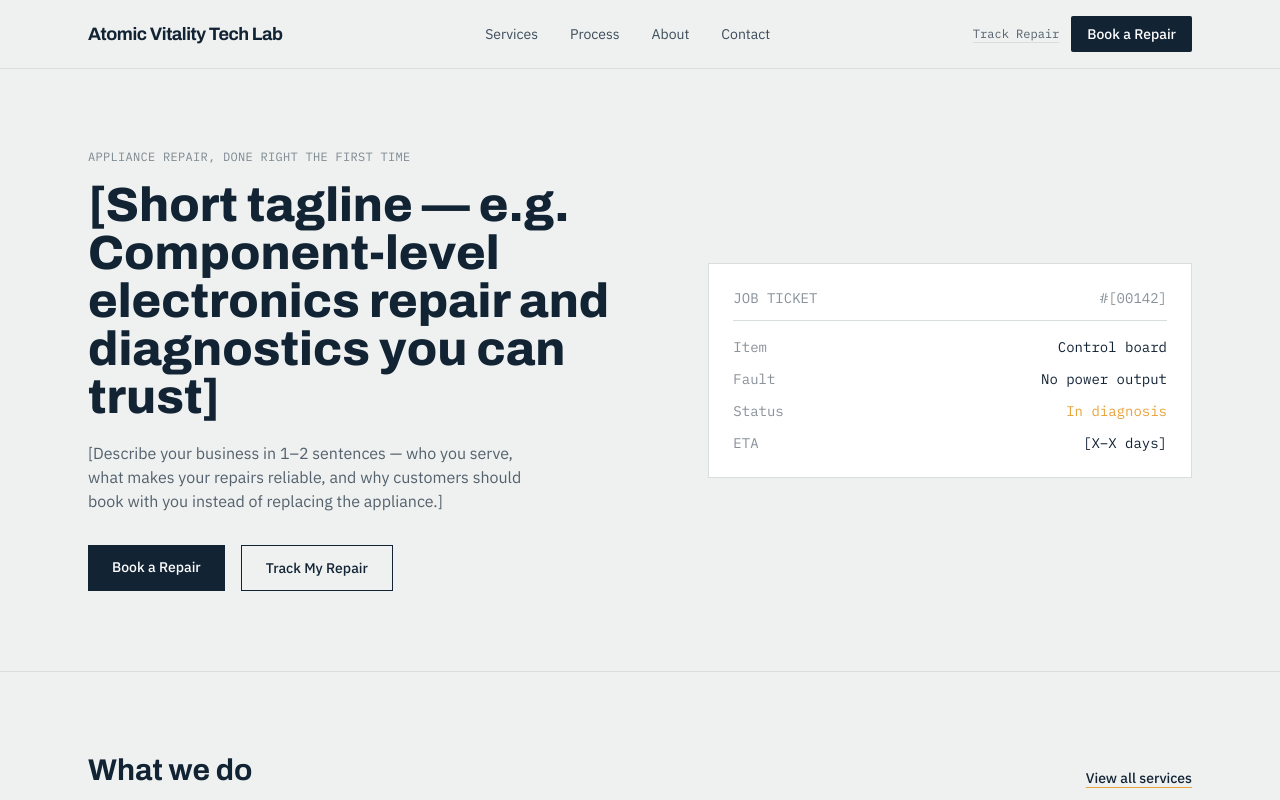
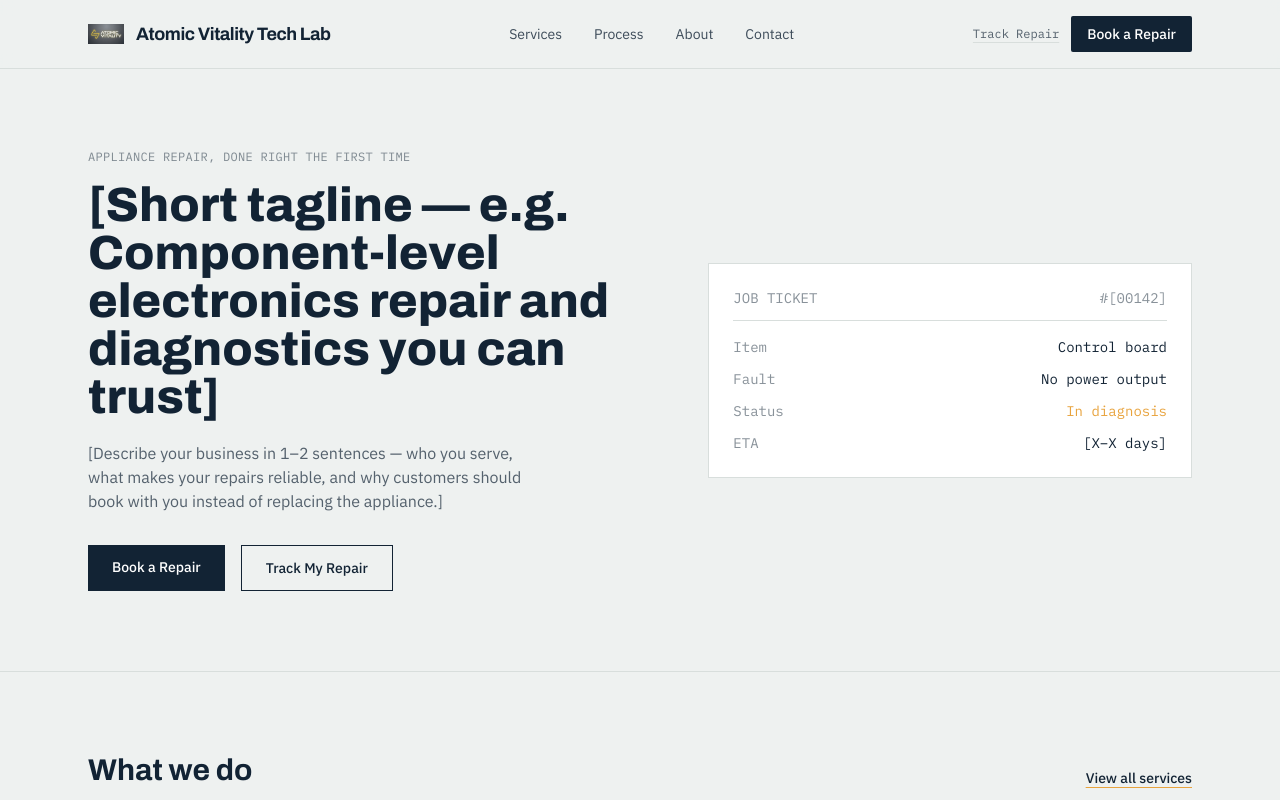
Before and after one commit to sgnjoroge254/appliance-repair-website, a Next.js app: page / in a window 1280 px wide. Shown: the top 800 px of the page. Built offline with nearby package versions, Linux system fonts and the light colour scheme.

Commit message:
Update Header.tsx

```diff
--- a/components/Header.tsx
+++ b/components/Header.tsx
@@ -2,6 +2,7 @@
 
 import { useState } from "react";
 import Link from "next/link";
+import Image from "next/image";
 import { businessInfo } from "@/lib/services";
 
 const navLinks = [
@@ -17,8 +18,11 @@
   return (
     <header className="sticky top-0 z-50 border-b border-steelline bg-steel/95 backdrop-blur">
       <div className="mx-auto flex max-w-6xl items-center justify-between px-6 py-4">
-        <Link href="/" className="font-head text-lg font-bold tracking-tight text-ink" onClick={() => setOpen(false)}>
-          {businessInfo.name}
+        <Link href="/" className="flex items-center gap-3" onClick={() => setOpen(false)}>
+          <Image src="/1789005050.png" alt={businessInfo.name} width={36} height={36} className="h-9 w-9 object-contain" />
+          <span className="font-head text-lg font-bold tracking-tight text-ink">
+            {businessInfo.name}
+          </span>
         </Link>
 
         <nav className="hidden items-center gap-8 md:flex">
```
